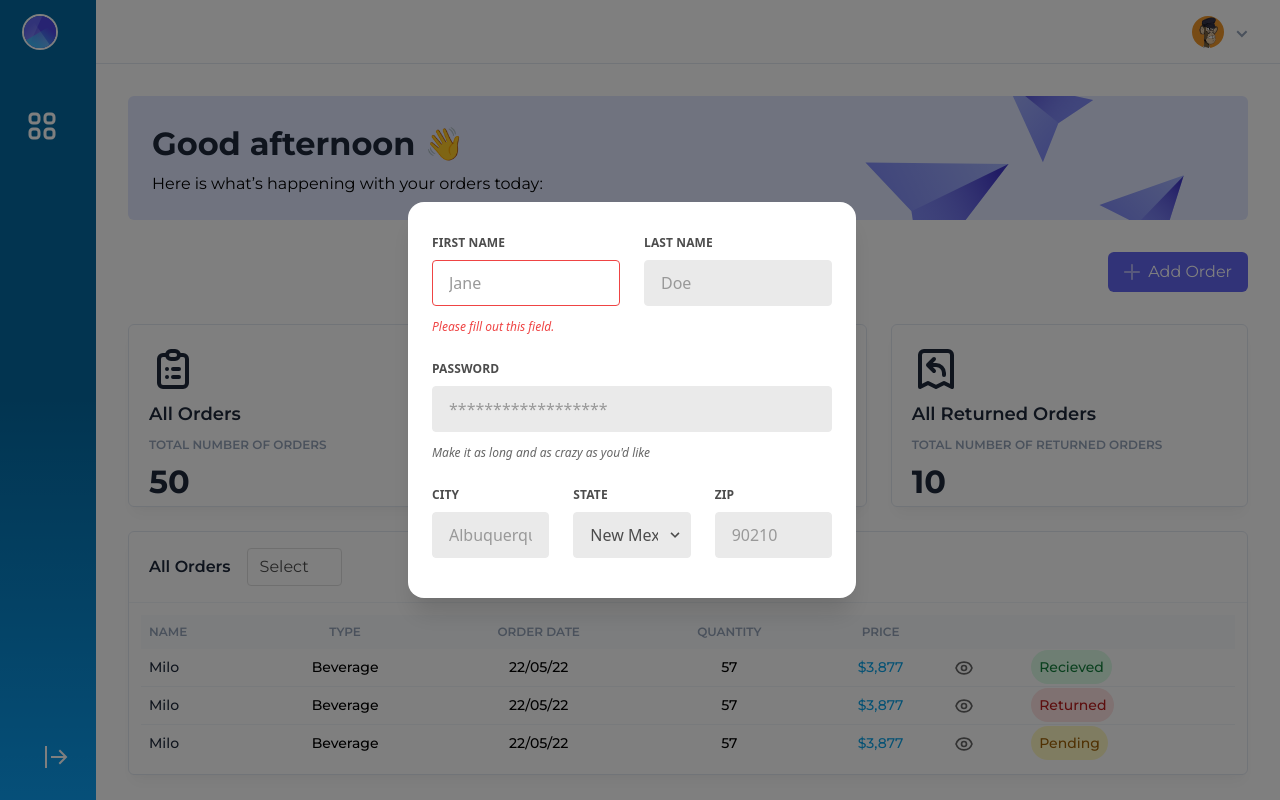
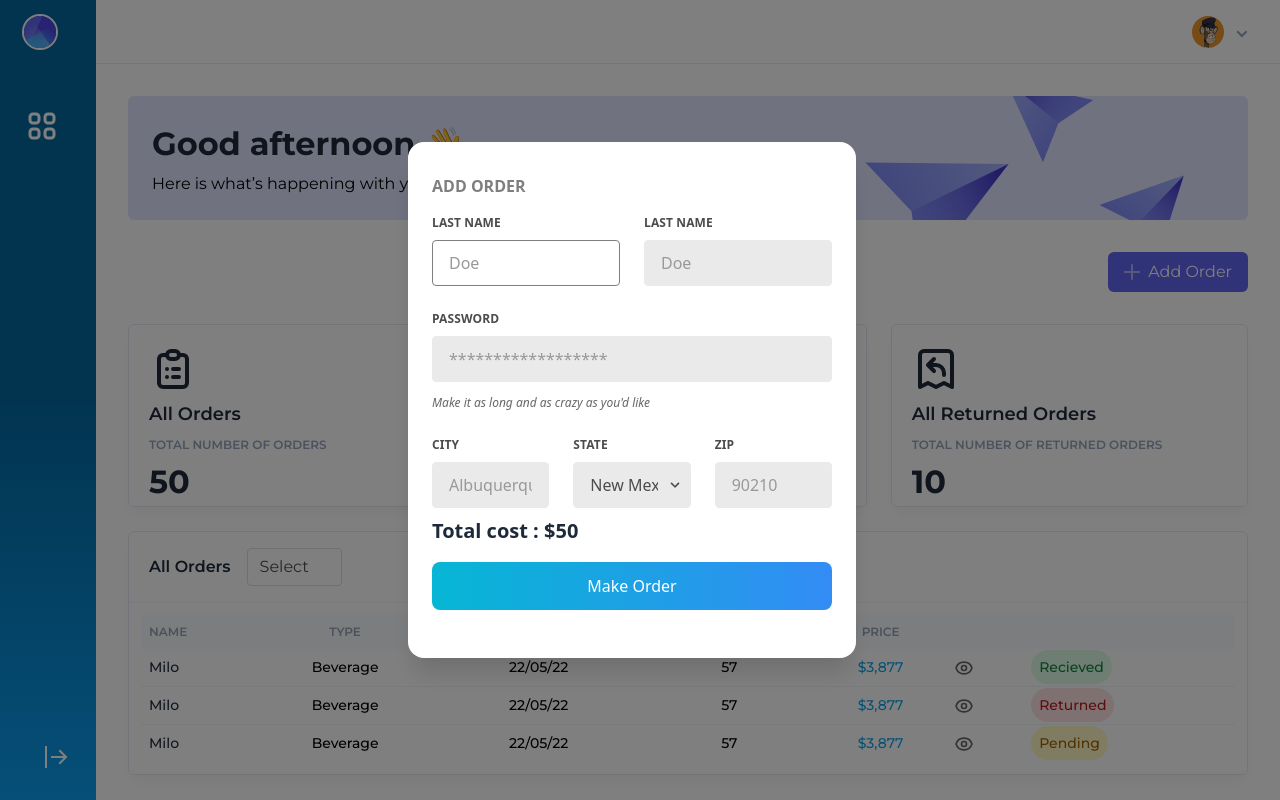
Before and after one commit to mendsalbert/schain, a Next.js app: page /dashboard/customer in a window 1280 px wide. Both pictures are taken after a click on the button "Add Order". Built offline with nearby package versions, Linux system fonts and the light colour scheme.

Commit message:
schain ui

```diff
--- a/components/OrderModal.tsx
+++ b/components/OrderModal.tsx
@@ -76,24 +76,22 @@ const OrderModal = (props) => {
     //   </div>
     // </div>
 
-    <form className="w-full max-w-lg">
+    // <form className="w-full ">
+    <>
+      <p className=" text-gray-500 uppercase text-md pb-4 font-bold">
+        Add Order
+      </p>
       <div className="flex flex-wrap -mx-3 mb-6">
-        <div className="w-full md:w-1/2 px-3 mb-6 md:mb-0">
-          <label
-            className="block uppercase tracking-wide text-gray-700 text-xs font-bold mb-2"
-            for="grid-first-name"
-          >
-            First Name
+        <div className="w-full md:w-1/2 px-3">
+          <label className="block uppercase tracking-wide text-gray-700 text-xs font-bold mb-2">
+            Last Name
           </label>
           <input
-            className="appearance-none block w-full bg-gray-200 text-gray-700 border border-red-500 rounded py-3 px-4 mb-3 leading-tight focus:outline-none focus:bg-white"
-            id="grid-first-name"
+            className="appearance-none block w-full bg-gray-200 text-gray-700 border border-gray-200 rounded py-3 px-4 leading-tight focus:outline-none focus:bg-white focus:border-gray-500"
+            id="grid-last-name"
             type="text"
-            placeholder="Jane"
+            placeholder="Doe"
           />
-          <p className="text-red-500 text-xs italic">
-            Please fill out this field.
-          </p>
         </div>
         <div className="w-full md:w-1/2 px-3">
           <label className="block uppercase tracking-wide text-gray-700 text-xs font-bold mb-2">
@@ -171,7 +169,21 @@ const OrderModal = (props) => {
           />
         </div>
       </div>
-    </form>
+      <div className="flex items-start">
+        <div className="text-xl font-bold text-slate-800 mr-2">
+          Total cost : $50
+        </div>
+      </div>
+      <div className="flex flex-wrap -mx-3 mb-6 mt-4">
+        <div className="w-full px-3">
+          <div className="bg-gradient-to-r w-full from-cyan-500 to-blue-500 px-6 py-3 rounded-lg text-center cursor-pointer text-white">
+            Make Order
+          </div>
+        </div>
+      </div>
+    </>
+
+    // </form>
   );
 };
 
```
